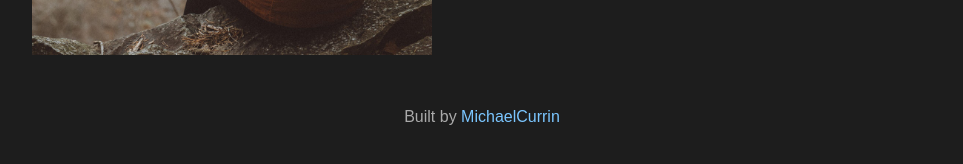
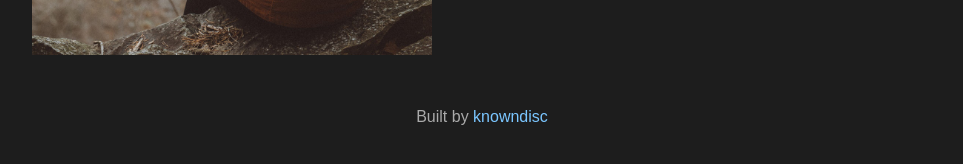
Before and after one commit to knowndisc1/knowndisc, a Jekyll site: the page built from about.html, in a window 1280 px wide. Shown: the part 425-589 px from the top of the page, without its empty margins (158-1121 px from the left). Built offline with Jekyll 4.4.1, drawn with Linux system fonts in a browser that asks for light colours; some web fonts are replaced; part of the change alters nothing that is shown.

Commit message:
Update _config.yml

```diff
--- a/_config.yml
+++ b/_config.yml
@@ -6,20 +6,19 @@ description: A gallery of images for an artist's portfolio, built with Jekyll
 url: "https://artists-portfolio.netlify.app"
 baseurl: ""
 
-github_username: "MichaelCurrin"
-repository: "MichaelCurrin/artists-portfolio"
+github_username: "knowndisc"
+repository: "knowndisc1/knowndisc"
 
 google_analytics_key: ""
 
 # For SEO tag.
 logo: /siteicon.png
 author:
-  name: Michael Currin
-  twitter:
+  name: knowndisc
+  twitter: knowndisc2
 social:
-  name: Artist's Portfolio
+  name: My Art
   links:
-    - https://github.com/MichaelCurrin/artists-portfolio
 
 ### Build settings
 
```
